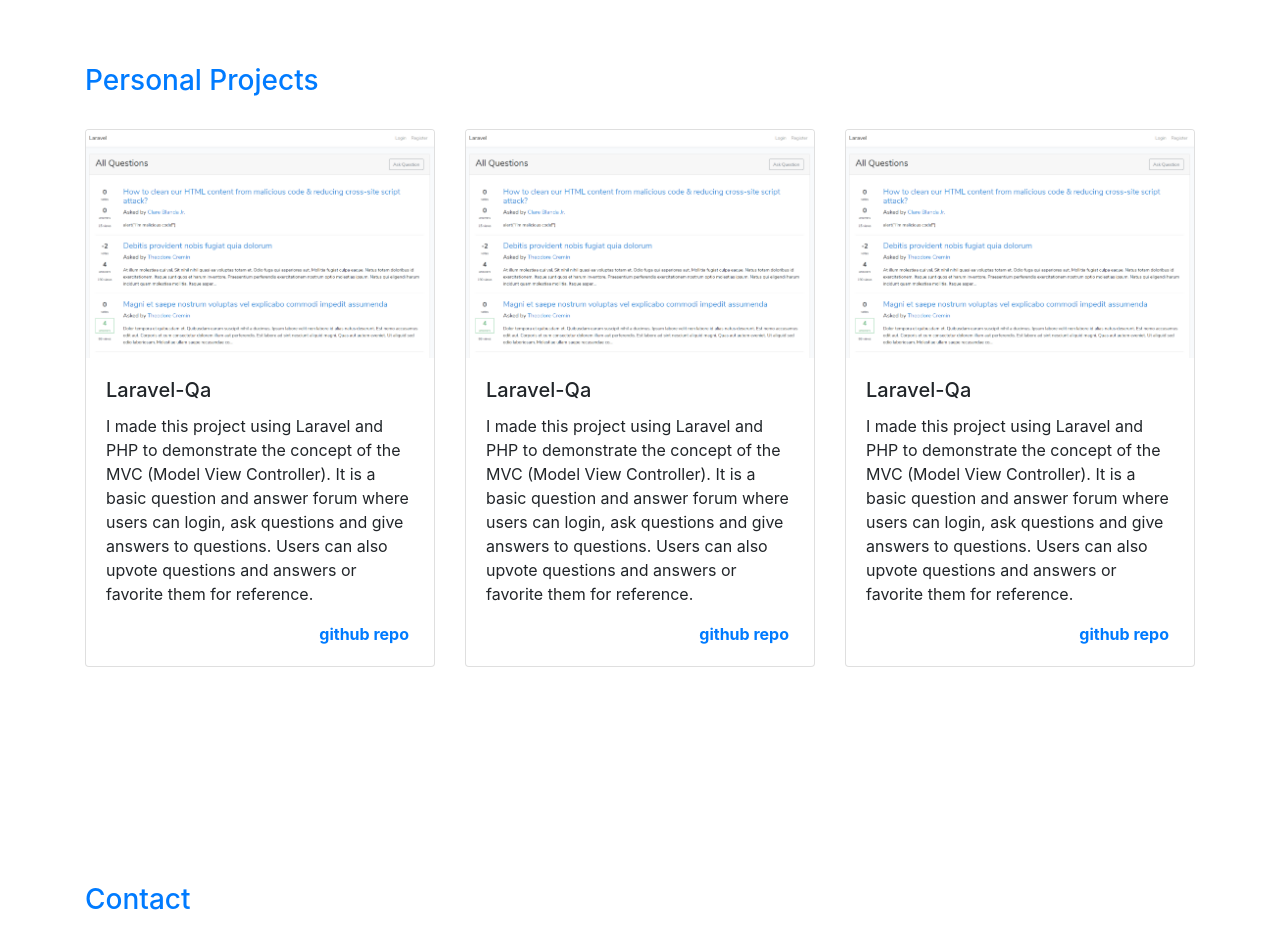
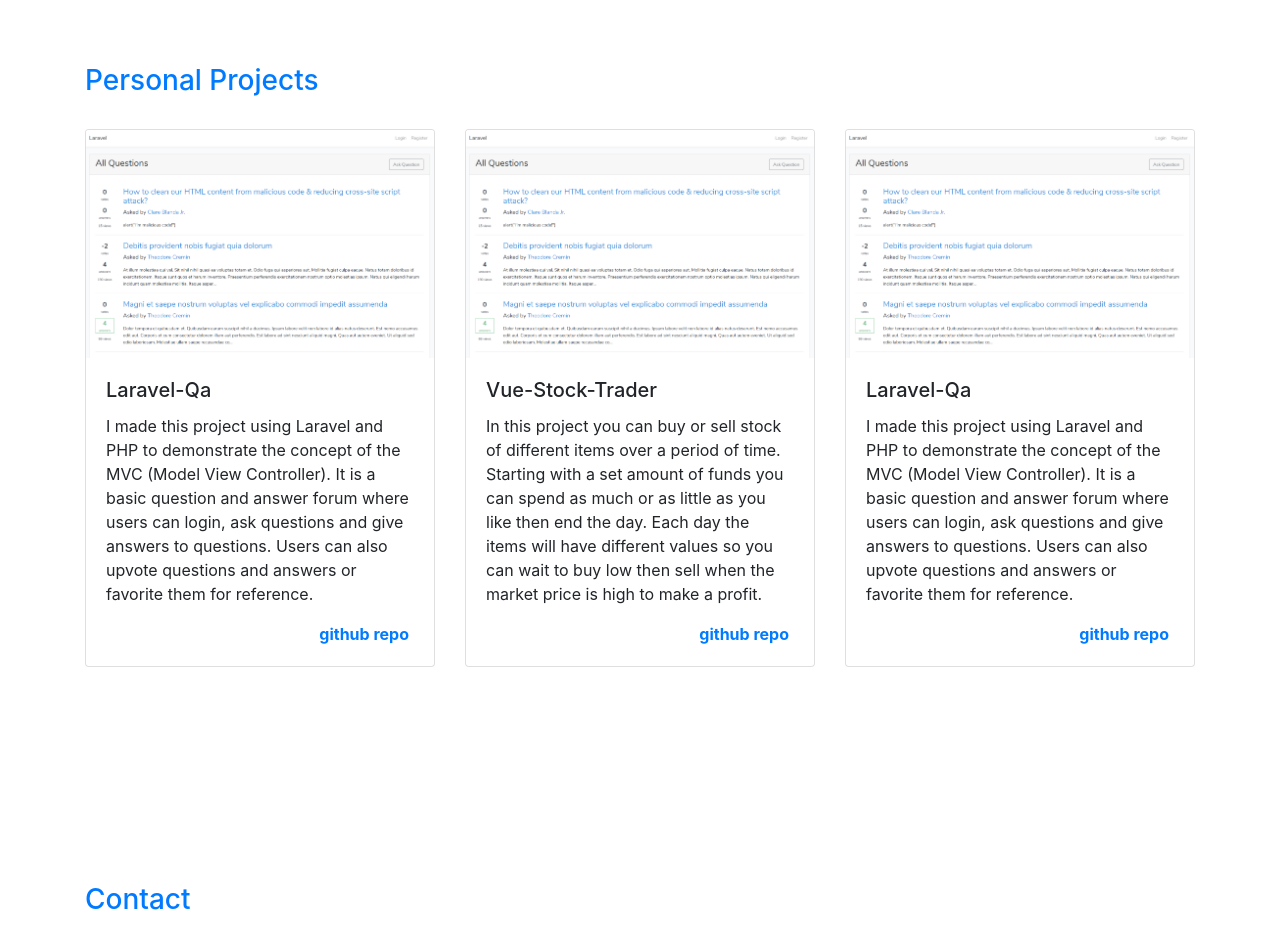
Before and after one commit to dstearle/my-portfolio, a Vue app: page / in a window 1280 px wide. Shown: the part 2861-3787 px from the top of the page. Built offline with nearby package versions, Linux system fonts and the light colour scheme.

Commit message:
Added new text for VueStockTrader and link to correct repo

```diff
--- a/src/components/portfolioBody/experience/index.vue
+++ b/src/components/portfolioBody/experience/index.vue
@@ -12,7 +12,7 @@
 
             <laravel-qa></laravel-qa>
 
-            <laravel-qa></laravel-qa>
+            <vue-stock-trader></vue-stock-trader>
 
             <laravel-qa></laravel-qa>
 
@@ -26,6 +26,7 @@
 
     import RipeMetrics from "./employment/RipeMetrics.vue";
     import LaravelQa from "./projects/LaravelQa.vue";
+    import VueStockTrader from "./projects/VueStockTrader.vue";
 
     export default {
 
@@ -35,6 +36,8 @@
 
             laravelQa: LaravelQa,
 
+            vueStockTrader: VueStockTrader,
+
         },
 
     }
--- a/src/components/portfolioBody/experience/projects/VueStockTrader.vue
+++ b/src/components/portfolioBody/experience/projects/VueStockTrader.vue
@@ -8,13 +8,13 @@
         <div class="card-body">
 
             <!-- Project Title -->
-            <h5 class="card-title">Laravel-Qa</h5>
+            <h5 class="card-title">Vue-Stock-Trader</h5>
 
             <!-- Project Description -->
             <p class="card-text">
-                I made this project using Laravel and PHP to demonstrate the concept of the MVC (Model View Controller).
-                It is a basic question and answer forum where users can login, ask questions and give answers to questions.
-                Users can also upvote questions and answers or favorite them for reference.
+                In this project you can buy or sell stock of different items over a period of time.
+                Starting with a set amount of funds you can spend as much or as little as you like then end the day.
+                Each day the items will have different values so you can wait to buy low then sell when the market price is high to make a profit.
             </p>
 
             <!-- Card Footer -->
@@ -23,7 +23,7 @@
                 <strong class="ml-auto">
 
                     <!-- Github Repo -->
-                    <a href="https://github.com/dstearle/laravel-qa">github repo</a>
+                    <a href="https://github.com/dstearle/vue-stock-trader">github repo</a>
 
                 </strong>
 
```
